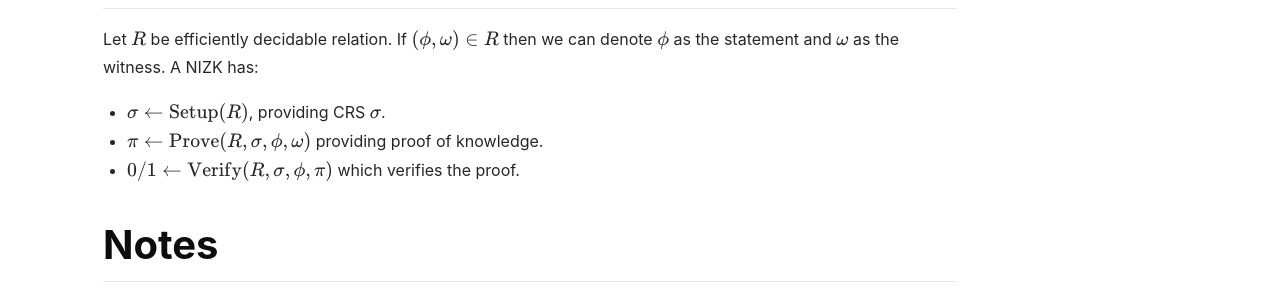
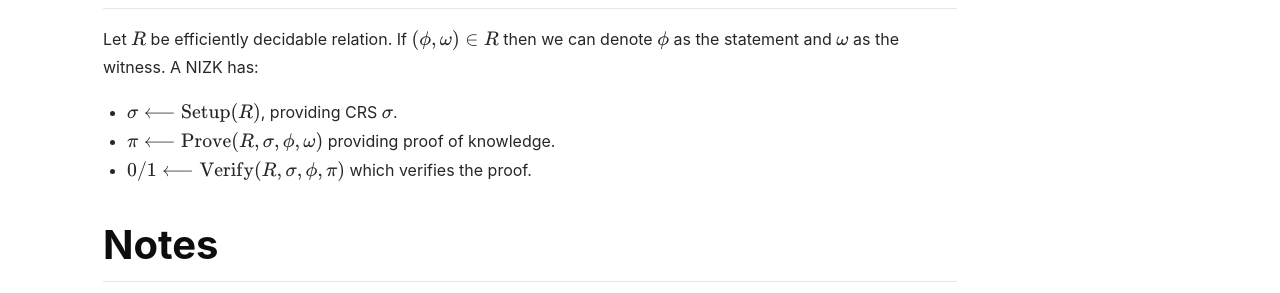
Before and after one commit to 4rtist3/4rtist3.github.io, a Jekyll site: the page built from _posts/2024-02-01-Zero-Knowledge-and-Groth16-protocol.md, in a window 1280 px wide. Shown: the part 1402-1695 px from the top of the page. Built offline with Jekyll 4.4.1, drawn with Linux system fonts in a browser that asks for light colours; formulas are drawn with MathJax 3.

Commit message:
change symbol

```diff
--- a/_posts/2024-02-01-Zero-Knowledge-and-Groth16-protocol.md
+++ b/_posts/2024-02-01-Zero-Knowledge-and-Groth16-protocol.md
@@ -37,9 +37,9 @@ $$z(x) = \prod_{i = 1}^n (x - r_i)$$
 
 Let $R$ be efficiently decidable relation. If $(\phi,\omega) \in R$ then we can denote $\phi$ as the statement and $\omega$ as the witness. A NIZK has:
 
-- $\sigma \leftarrow \text{Setup}(R)$, providing CRS $\sigma$.
-- $\pi \leftarrow \text{Prove}(R,\sigma,\phi,\omega)$ providing proof of knowledge.
-- $0/1 \leftarrow \text{Verify}(R,\sigma,\phi,\pi)$ which verifies the proof.
+- $\sigma \longleftarrow \text{Setup}(R)$, providing CRS $\sigma$.
+- $\pi \longleftarrow \text{Prove}(R,\sigma,\phi,\omega)$ providing proof of knowledge.
+- $0/1 \longleftarrow \text{Verify}(R,\sigma,\phi,\pi)$ which verifies the proof.
 
 # Notes
 ## Lagrange interpolating
```
